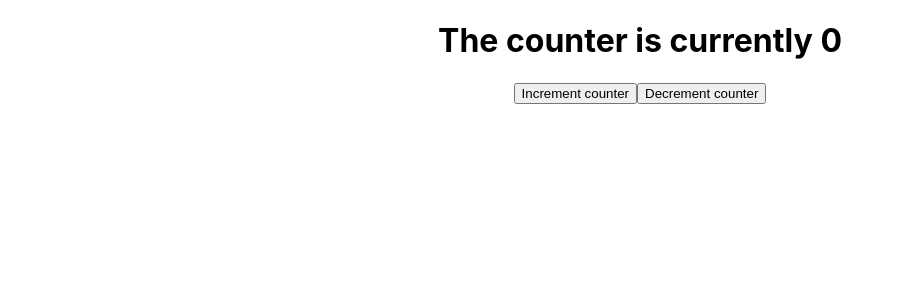
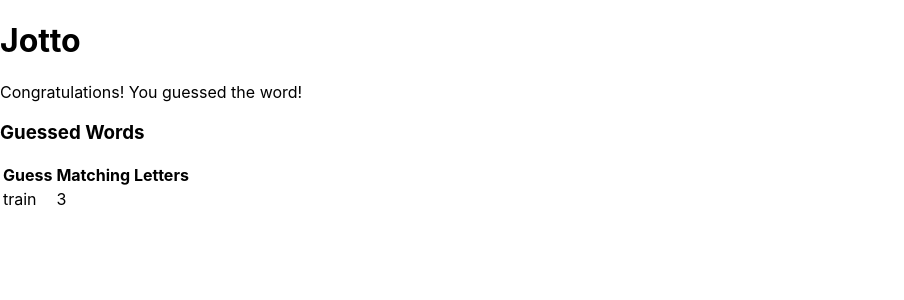
Before and after one commit to cejaramillof/react-store-unit-test, a React app: page / in a window 1280 px wide. Shown: the top 300 px of the page, without its empty margins (0-904 px from the left). Built offline with nearby package versions, Linux system fonts and the light colour scheme.

Commit message:
add helpers and app component

```diff
--- a/src/index.js
+++ b/src/index.js
@@ -7,7 +7,8 @@ import { createStore } from 'redux';
 import initialState from './store/initialState';
 import reducer from './store/reducers';
 
-import App from './counter/App';
+// import App from './counter/App';
+import App from './jotto/context/App';
 
 import './index.css';
 
--- /dev/null
+++ b/src/jotto/context/App.js
@@ -0,0 +1,22 @@
+import React, { Component } from 'react';
+
+import GuessedWords from './GuessedWords';
+import Congrats from './Congrats';
+
+class App extends Component {
+  render() {
+    return (
+      <>
+        <h1>Jotto</h1>
+        <Congrats success={true} />
+        <GuessedWords
+          guessedWords={[
+            { guessedWord: 'train', letterMatchCount: 3 },
+          ]}
+        />
+      </>
+    );
+  }
+}
+
+export default App;
```
Also changed, not shown: src/jotto/context/helpers/index.js (added, +16 -0 lines), 1 other file (tests, documents, lock files or other folders).
